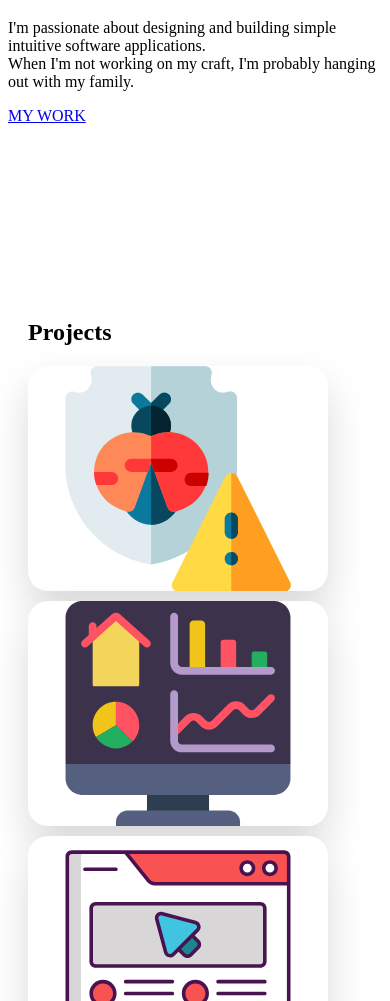
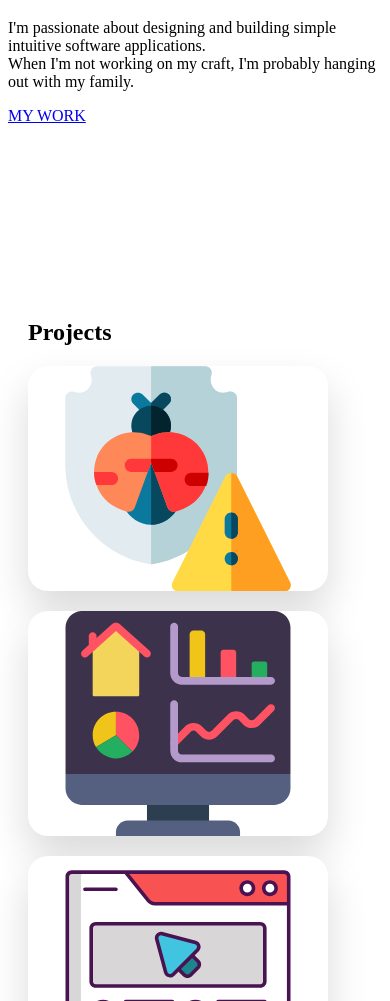
Before and after one commit to NhatDinh/design-react, a Gatsby site: page / in a window 390 px wide. Shown: the part 99-1100 px from the top of the page. Built offline with nearby package versions, Linux system fonts and the light colour scheme; Gatsby itself is replaced by a stand-in of ours.

Commit message:
add breakpoints for screen sizes

```diff
--- a/src/components/projects.css
+++ b/src/components/projects.css
@@ -15,8 +15,8 @@
 @media (max-width: 991px) {
   .projects-group {
     grid-template-columns: repeat(2, 1fr);
-    grid-gap: 10px;
-    column-gap: 10px;
+    grid-gap: 20px;
+    column-gap: 20px;
   }
   .Card {
     width: 400px;
@@ -26,7 +26,7 @@
 @media (max-width: 767px) {
   .projects-group {
     grid-template-columns: repeat(1, 1fr);
-    column-gap: 10px;
+    column-gap: 20px;
   }
   .Card {
     width: 250px;
```
